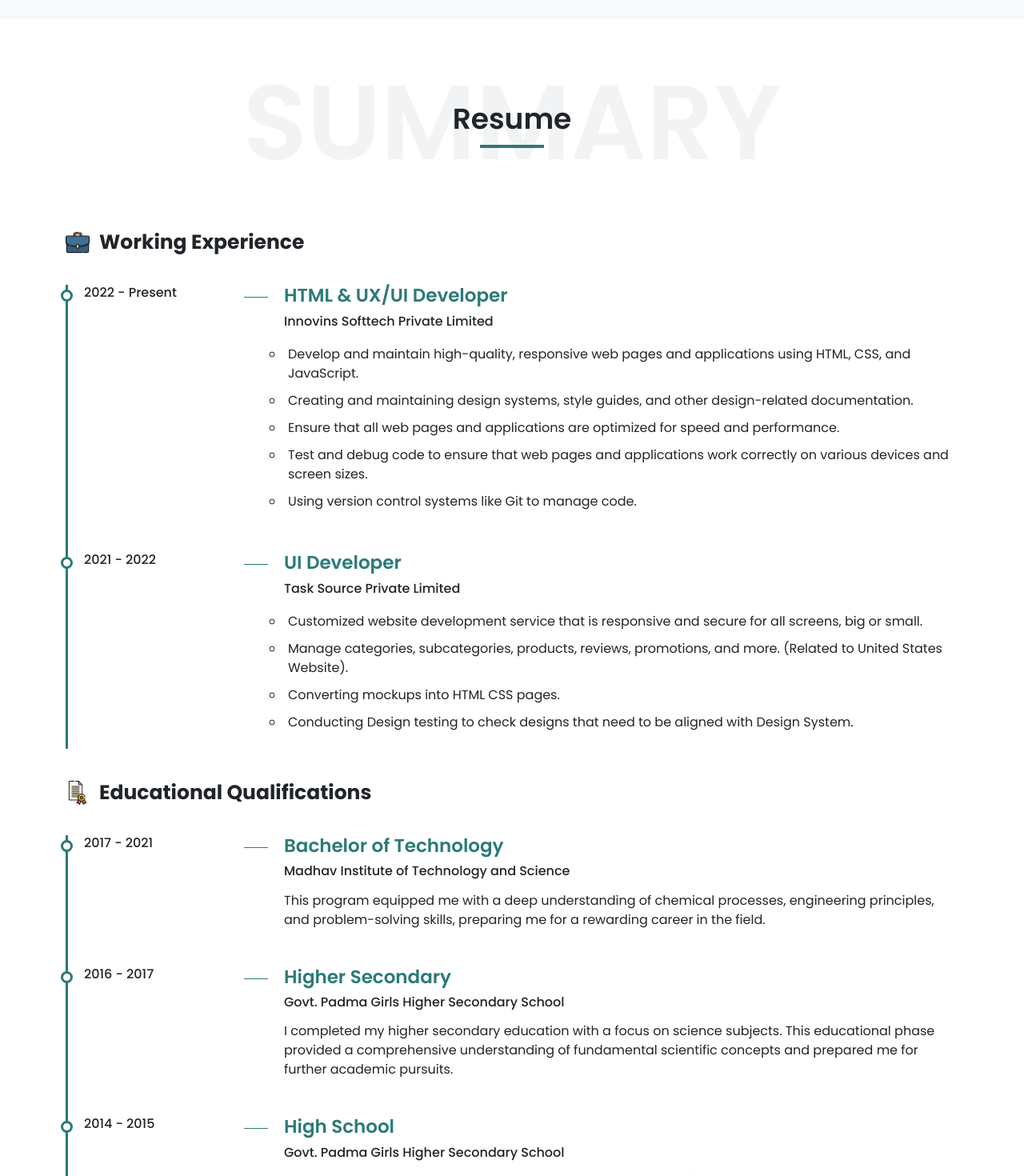
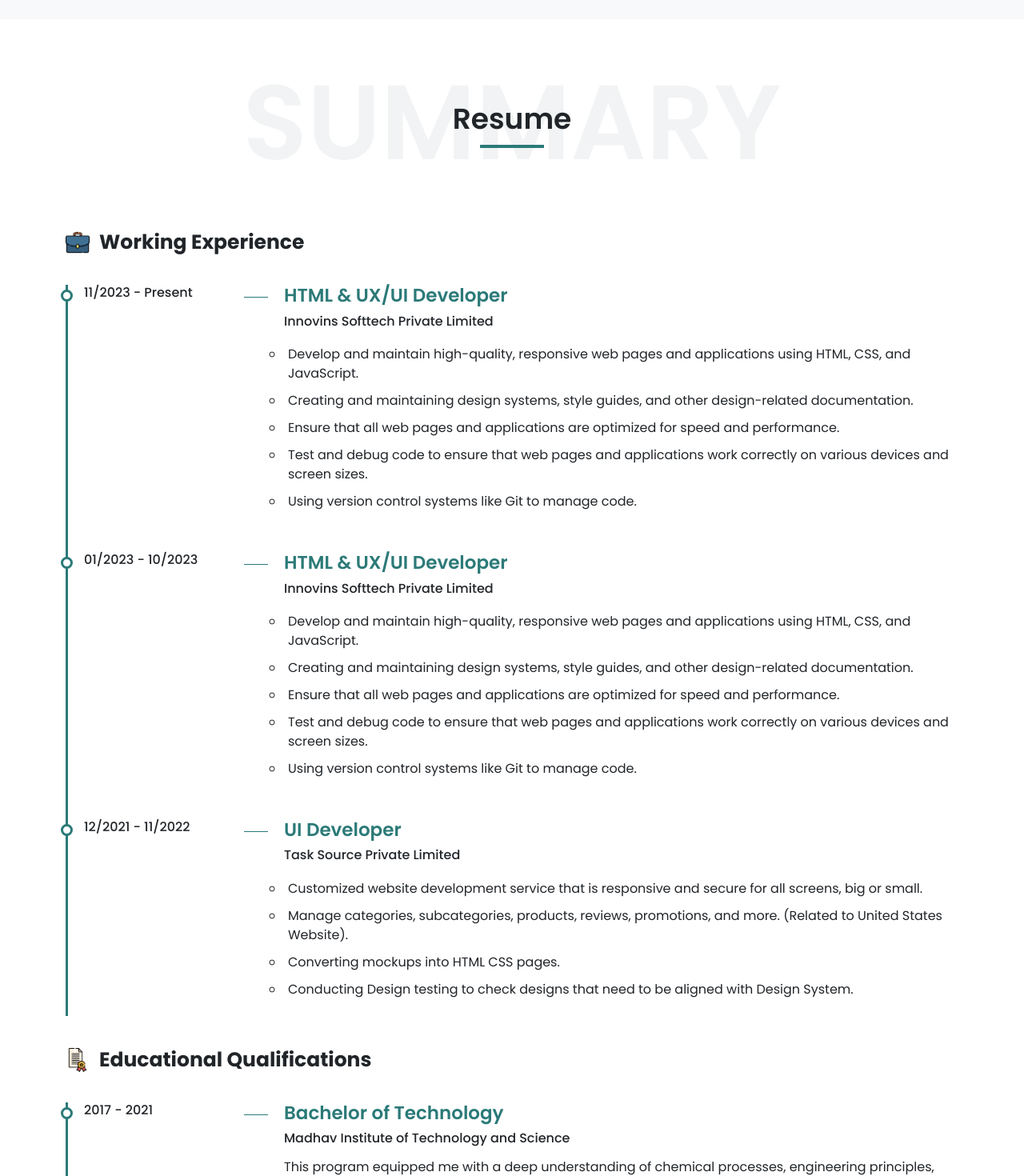
Before and after one commit to Kunika10/Portfolio, a React (Create React App) app: page / in a window 1280 px wide. Shown: the part 1961-3431 px from the top of the page at 80% size. Built offline with nearby package versions, Linux system fonts and the light colour scheme.

Commit message:
Update Home.js

```diff
--- a/src/Home.js
+++ b/src/Home.js
@@ -103,7 +103,7 @@ function Home() {
                                         <span className='myname'>I'm
                                             <span className='myname-ml'>Kunika Gupta</span>
                                         </span>
-                                        <p className='about-para'>A skilled and creative UX/UI Designer from Indore, Madhya Pradesh, India. With a background in Chemical Engineering, I found my true passion in web design and development. Proficient in HTML5, CSS3, WordPress, Bootstrap, and JavaScript, I create visually appealing and user-friendly interfaces that follow the latest UX/UI best practices. </p>
+                                        <p className='about-para'>A skilled and creative UX/UI Designer from Gwalior, Madhya Pradesh, India. With a background in Chemical Engineering, I found my true passion in web design and development. Proficient in HTML5, CSS3, WordPress, Bootstrap, and JavaScript, I create visually appealing and user-friendly interfaces that follow the latest UX/UI best practices. </p>
                                         <p className='about-para'>My dedication to clean and well-documented code ensures efficient and optimized web solutions. With certifications in digital marketing, soft skills, data science, and Adobe software, I strive to stay updated with industry trends. I am committed to contributing my technical and analytical skills to meaningful projects and advancing my career in web design.</p>
                                     </div>
                                 </Col>
@@ -117,7 +117,7 @@ function Home() {
                                                 <span>Email:</span> guptakunika10@gmail.com
                                             </li>
                                             <li className='border-0'>
-                                                <span>From:</span> Indore, Madhya Pradesh
+                                                <span>From:</span> Gwalior, Madhya Pradesh
                                             </li>
                                         </ul>
                                         <Link to={resume} download="Kunika-Gupta-Resume" target="_blank">Download CV</Link>
@@ -192,9 +192,9 @@ function Home() {
                                 <h4>Working Experience</h4>
                             </div>
                             <div className='mi-resume-wrapper'>
-                                <div className='mi-resume'>
+                <div className='mi-resume'>
                                     <div className='mi-resume-summary'>
-                                        <h6>2022 - Present</h6>
+                                        <h6>11/2023 - Present</h6>
                                     </div>
                                     <div className='mi-resume-details'>
                                         <h5>HTML & UX/UI Developer</h5>
@@ -210,7 +210,23 @@ function Home() {
                                 </div>
                                 <div className='mi-resume'>
                                     <div className='mi-resume-summary'>
-                                        <h6>2021 - 2022</h6>
+                                        <h6>01/2023 - 10/2023</h6>
+                                    </div>
+                                    <div className='mi-resume-details'>
+                                        <h5>HTML & UX/UI Developer</h5>
+                                        <h6>Innovins Softtech Private Limited</h6>
+                                        <ul>
+                                            <li>Develop and maintain high-quality, responsive web pages and applications using HTML, CSS, and JavaScript.</li>
+                                            <li>Creating and maintaining design systems, style guides, and other design-related documentation.</li>
+                                            <li>Ensure that all web pages and applications are optimized for speed and performance.</li>
+                                            <li>Test and debug code to ensure that web pages and applications work correctly on various devices and screen sizes.</li>
+                                            <li>Using version control systems like Git to manage code.</li>
+                                        </ul>
+                                    </div>
+                                </div>
+                                <div className='mi-resume'>
+                                    <div className='mi-resume-summary'>
+                                        <h6>12/2021 - 11/2022</h6>
                                     </div>
                                     <div className='mi-resume-details'>
                                         <h5>UI Developer</h5>
```
